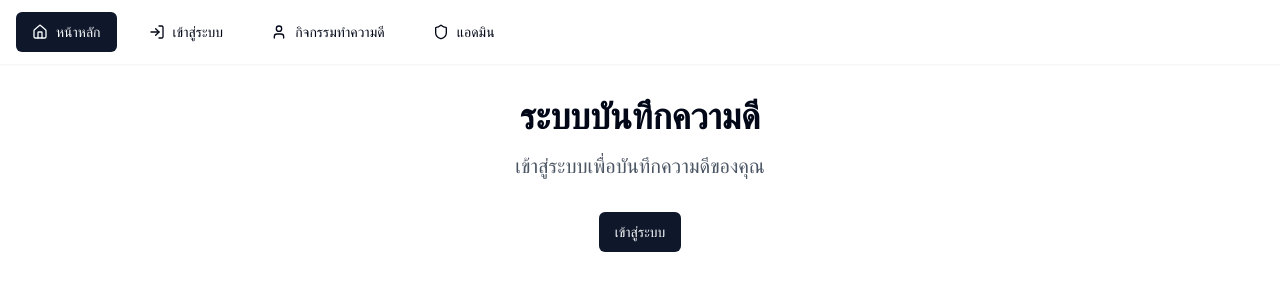
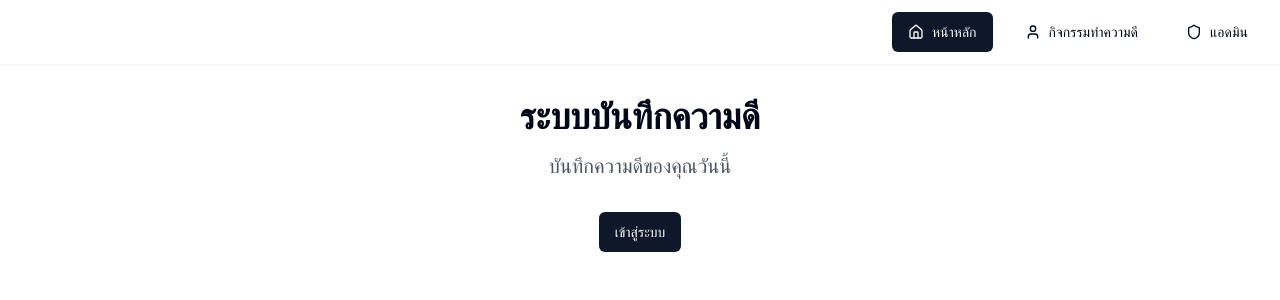
Before and after one commit to Shinter676/good-deed-logger, a React (Vite) app: page / in a window 1280 px wide. Shown: the top 300 px of the page. Built offline with nearby package versions, Linux system fonts and the light colour scheme.

Commit message:
Update UI Layout and Login Logic
Rearrange the UI to place all components on the right side. Remove the login option from the main page. Display the username at the top upon successful login. Allow image uploads only after successful student login.
[skip gpt_engineer]

```diff
--- a/src/components/Layout.jsx
+++ b/src/components/Layout.jsx
@@ -6,12 +6,15 @@ import { navItems } from "@/nav-items";
 
 const Layout = ({ children }) => {
   const location = useLocation();
+  const user = localStorage.getItem('user');
 
   return (
     <div className="min-h-screen flex flex-col">
       <header className="bg-white shadow-sm">
         <nav className="container mx-auto px-4 py-3 flex items-center justify-between">
-          <div className="flex space-x-4">
+          <div className="flex-grow"></div>
+          <div className="flex items-center space-x-4">
+            {user && <span className="mr-4">สวัสดี, {user}</span>}
             {navItems.map((item) => (
               <Button
                 key={item.to}
--- a/src/nav-items.jsx
+++ b/src/nav-items.jsx
@@ -1,6 +1,5 @@
-import { HomeIcon, LogInIcon, UserIcon, ShieldIcon } from "lucide-react";
+import { HomeIcon, UserIcon, ShieldIcon } from "lucide-react";
 import Index from "./pages/Index.jsx";
-import Login from "./pages/Login.jsx";
 import Student from "./pages/Student.jsx";
 import Admin from "./pages/Admin.jsx";
 
@@ -10,12 +9,6 @@ export const navItems = [
     to: "/",
     icon: <HomeIcon className="h-4 w-4" />,
     page: <Index />,
-  },
-  {
-    title: "เข้าสู่ระบบ",
-    to: "/login",
-    icon: <LogInIcon className="h-4 w-4" />,
-    page: <Login />,
   },
   {
     title: "กิจกรรมทำความดี",
--- a/src/pages/Index.jsx
+++ b/src/pages/Index.jsx
@@ -4,14 +4,17 @@ import { useNavigate } from 'react-router-dom';
 
 const Index = () => {
   const navigate = useNavigate();
+  const user = localStorage.getItem('user');
 
   return (
     <div className="text-center">
       <h1 className="text-4xl font-bold mb-4">ระบบบันทึกความดี</h1>
-      <p className="text-xl text-gray-600 mb-8">เข้าสู่ระบบเพื่อบันทึกความดีของคุณ</p>
-      <div className="space-x-4">
-        <Button onClick={() => navigate('/login')}>เข้าสู่ระบบ</Button>
-      </div>
+      <p className="text-xl text-gray-600 mb-8">บันทึกความดีของคุณวันนี้</p>
+      {!user && (
+        <div className="space-x-4">
+          <Button onClick={() => navigate('/login')}>เข้าสู่ระบบ</Button>
+        </div>
+      )}
     </div>
   );
 };
--- a/src/pages/Login.jsx
+++ b/src/pages/Login.jsx
@@ -1,4 +1,4 @@
-import React, { useState } from 'react';
+import React, { useState, useEffect } from 'react';
 import { useNavigate } from 'react-router-dom';
 import { Input } from "@/components/ui/input"
 import { Button } from "@/components/ui/button"
@@ -9,6 +9,13 @@ const Login = () => {
   const [password, setPassword] = useState('');
   const navigate = useNavigate();
   const { toast } = useToast();
+
+  useEffect(() => {
+    const user = localStorage.getItem('user');
+    if (user) {
+      navigate(user === 'admin' ? '/admin' : '/student');
+    }
+  }, [navigate]);
 
   const handleLogin = () => {
     if ((username === 'test' && password === '123') || (username === 'admin' && password === '123')) {
--- a/src/pages/Student.jsx
+++ b/src/pages/Student.jsx
@@ -1,4 +1,4 @@
-import React, { useState } from 'react';
+import React, { useState, useEffect } from 'react';
 import { useNavigate } from 'react-router-dom';
 import { Button } from "@/components/ui/button";
 import { Input } from "@/components/ui/input";
@@ -8,8 +8,17 @@ import { useToast } from "@/components/ui/use-toast";
 const Student = () => {
   const [image, setImage] = useState(null);
   const [description, setDescription] = useState('');
+  const [isLoggedIn, setIsLoggedIn] = useState(false);
   const navigate = useNavigate();
   const { toast } = useToast();
+
+  useEffect(() => {
+    const user = localStorage.getItem('user');
+    setIsLoggedIn(!!user && user === 'test');
+    if (!user) {
+      navigate('/login');
+    }
+  }, [navigate]);
 
   const handleImageUpload = (e) => {
     const file = e.target.files[0];
@@ -45,6 +54,10 @@ const Student = () => {
     navigate('/');
   };
 
+  if (!isLoggedIn) {
+    return null;
+  }
+
   return (
     <div className="max-w-2xl mx-auto bg-white rounded-lg shadow-md p-6">
       <h2 className="text-2xl font-bold mb-6">กิจกรรมทำความดี - เก็บขยะ</h2>
```
